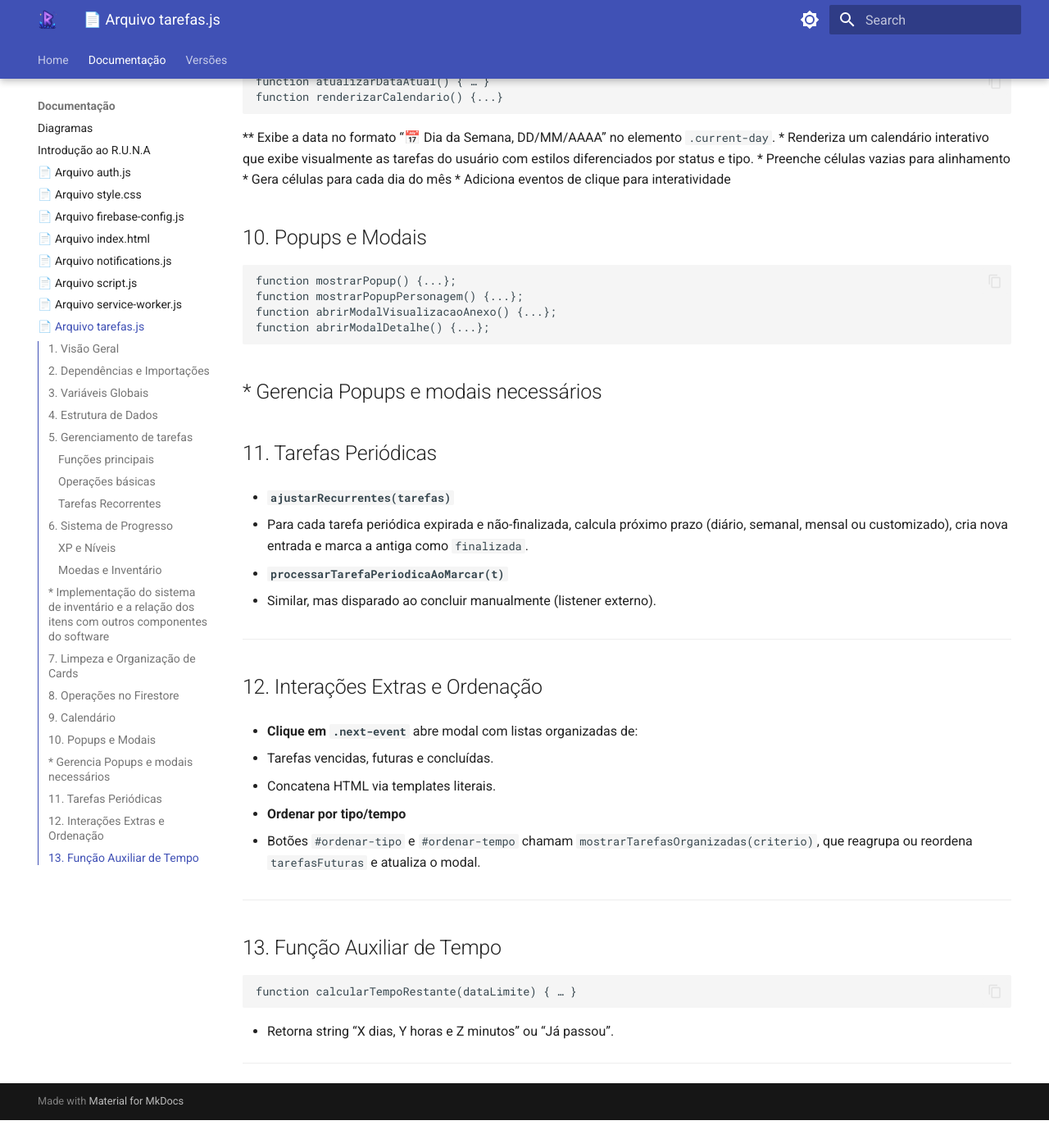
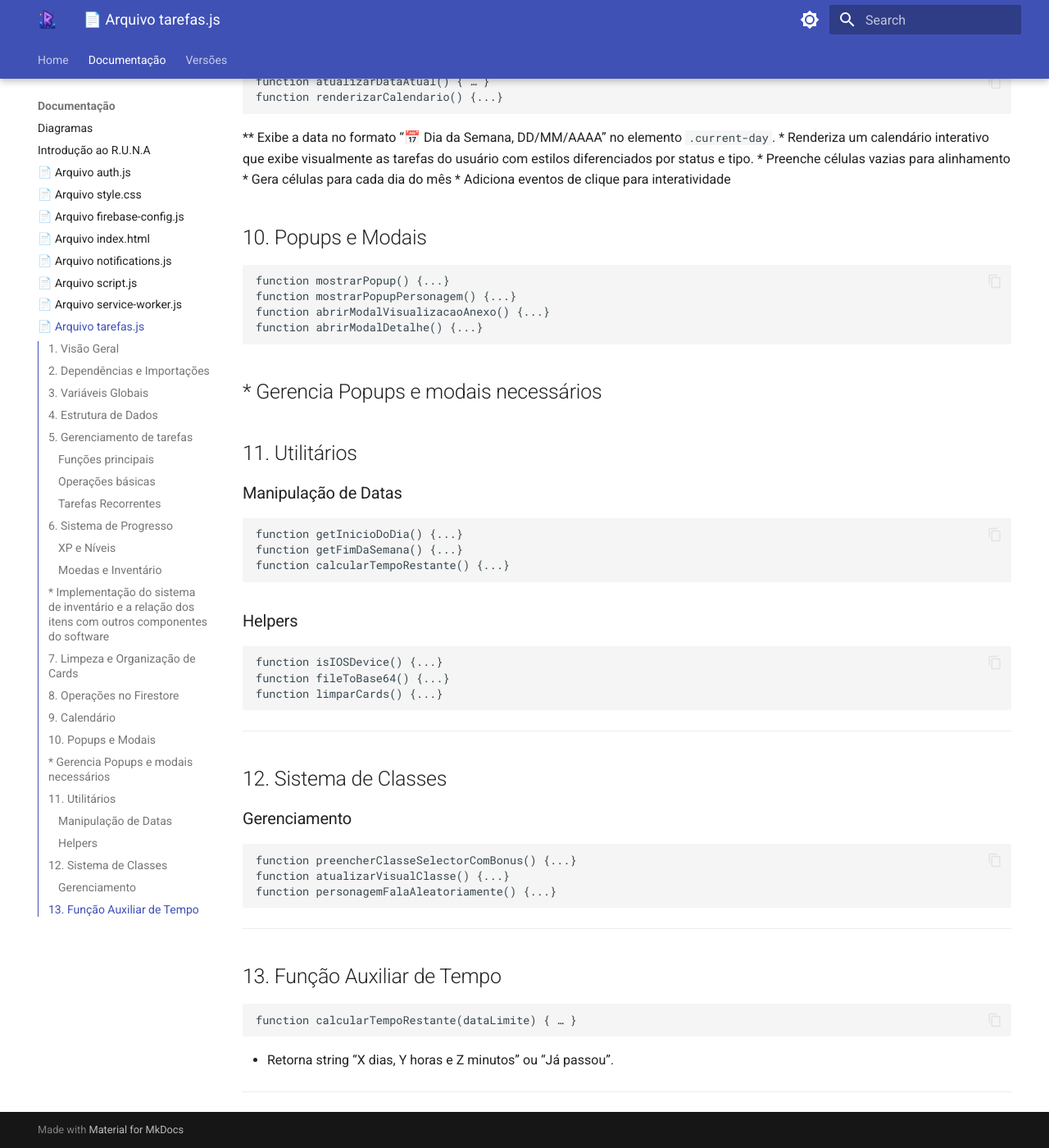
Before and after one commit to Radsfer/DocsE7Runa, an MkDocs documentation site: the page built from docs/documentação/tarefas.md, in a window 1280 px wide and 1400 px high, scrolled down 3059 px. Shown: the whole window at 82% size. Built offline with MkDocs 1.6.1 and Material for MkDocs 9.7.7, drawn with Linux system fonts in a browser that asks for light colours; before the commit the page ends 4425 px from its top, so only the background shows below that; some of the changed text lies outside the part shown.

Commit message:
Utilitários

````diff
--- a/docs/documentação/tarefas.md
+++ b/docs/documentação/tarefas.md
@@ -41,13 +41,13 @@ let tarefasConcluidas = [];
 ## 4. Estrutura de Dados
 
 ```js
-const subTagsPorCategoria = {...};
-const ITENS_CONFIG = {...};
-const NOMES_ITENS = {...};
-const VALORES_ITENS = {...};
-const classesJogador = {...};
-const avataresPorClasse = {...};
-const frasesPorClasse = {...};
+const subTagsPorCategoria = {...}
+const ITENS_CONFIG = {...}
+const NOMES_ITENS = {...}
+const VALORES_ITENS = {...}
+const classesJogador = {...}
+const avataresPorClasse = {...}
+const frasesPorClasse = {...}
 ```
 * Estruturas que armazenam possíveis valores sobre os respectivos itens
 
@@ -105,9 +105,9 @@ async function venderItem() {...}
 
 ## 8. Operações no Firestore
 ```js
-atualizarTarefaNoFirestore(id, descricao, dataLimite){...};
-salvarXPNoFirestore(classeAtiva){...};
-excluirTarefaDoFirestore(id){...};
+atualizarTarefaNoFirestore(id, descricao, dataLimite){...}
+salvarXPNoFirestore(classeAtiva){...}
+excluirTarefaDoFirestore(id){...}
 ```
 
   * Obtêm o `uid` do usuário atual, referenciam o documento e executam o comando em questão.
@@ -130,35 +130,42 @@ function renderizarCalendario() {...}
 ## 10. Popups e Modais
 
 ```js
-function mostrarPopup() {...};
-function mostrarPopupPersonagem() {...};
-function abrirModalVisualizacaoAnexo() {...};
-function abrirModalDetalhe() {...};
+function mostrarPopup() {...}
+function mostrarPopupPersonagem() {...}
+function abrirModalVisualizacaoAnexo() {...}
+function abrirModalDetalhe() {...}
 ```
 
 * Gerencia Popups e modais necessários
 ---
 
-## 11. Tarefas Periódicas
+## 11. Utilitários
+### Manipulação de Datas
 
-* **`ajustarRecurrentes(tarefas)`**
+```js
+function getInicioDoDia() {...}
+function getFimDaSemana() {...}
+function calcularTempoRestante() {...}
+```
 
-  * Para cada tarefa periódica expirada e não-finalizada, calcula próximo prazo (diário, semanal, mensal ou customizado), cria nova entrada e marca a antiga como `finalizada`.
-* **`processarTarefaPeriodicaAoMarcar(t)`**
+### Helpers
 
-  * Similar, mas disparado ao concluir manualmente (listener externo).
-
+```js
+function isIOSDevice() {...}
+function fileToBase64() {...}
+function limparCards() {...}
+```
 ---
 
-## 12. Interações Extras e Ordenação
+## 12. Sistema de Classes
 
-* **Clique em `.next-event`** abre modal com listas organizadas de:
+### Gerenciamento
 
-  * Tarefas vencidas, futuras e concluídas.
-  * Concatena HTML via templates literais.
-* **Ordenar por tipo/tempo**
-
-  * Botões `#ordenar-tipo` e `#ordenar-tempo` chamam `mostrarTarefasOrganizadas(criterio)`, que reagrupa ou reordena `tarefasFuturas` e atualiza o modal.
+```js
+function preencherClasseSelectorComBonus() {...}
+function atualizarVisualClasse() {...}
+function personagemFalaAleatoriamente() {...}
+```
 
 ---
 
````
